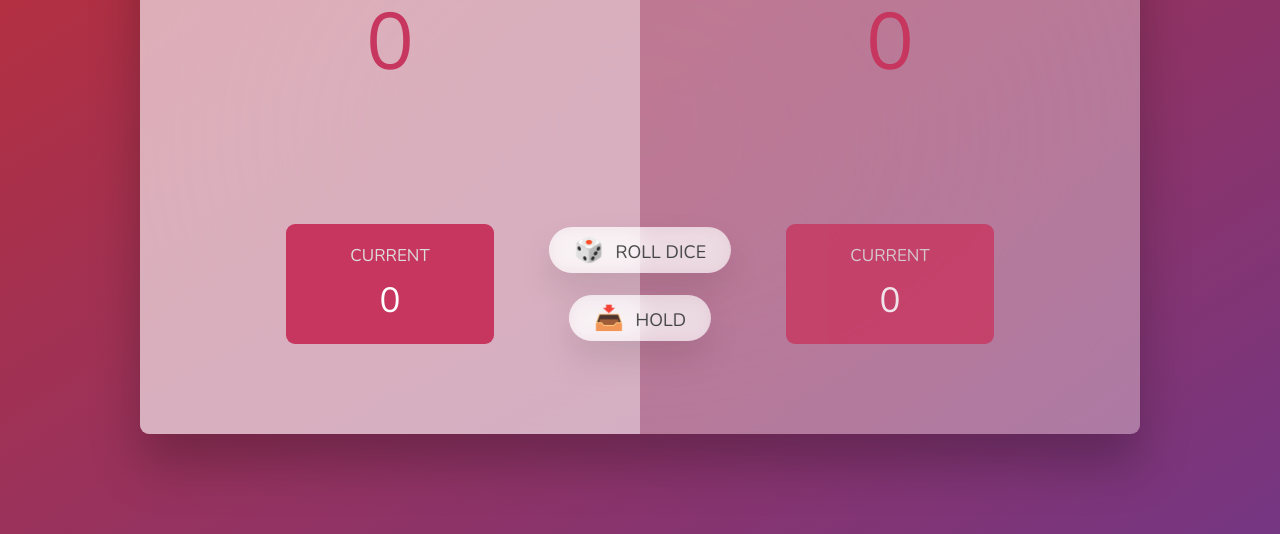
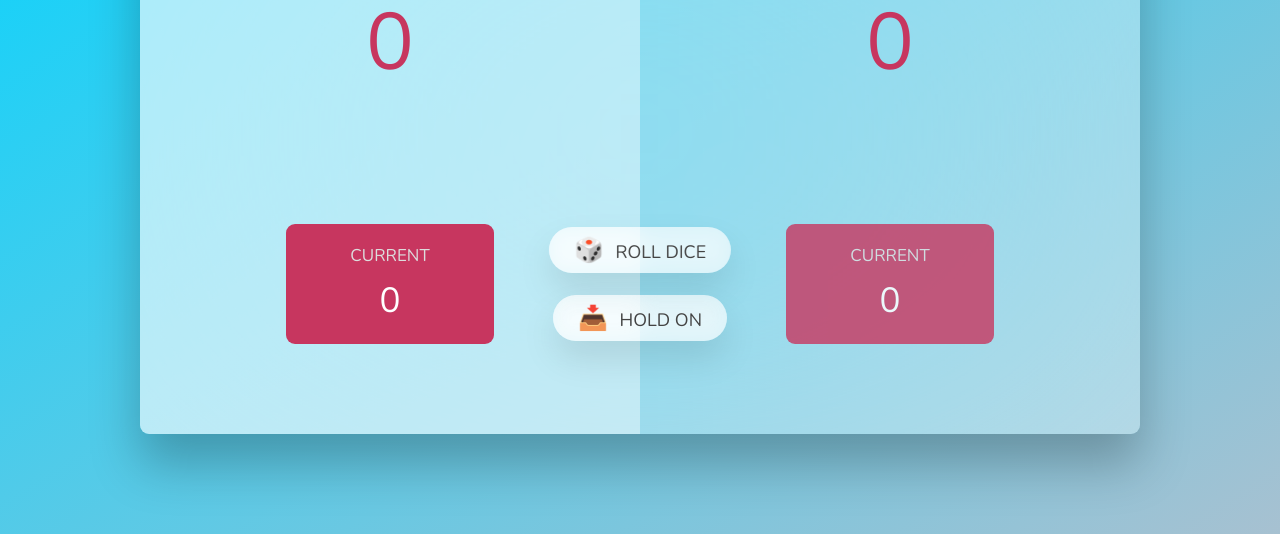
Before and after one commit to Divyanshigarg/js, a plain HTML site: page JS-Games/Dice-game/index.html in a window 1280 px wide. Shown: the part 266-800 px from the top of the page. Drawn offline with nearby package versions, Linux system fonts and the light colour scheme.

Commit message:
Updated index.html and style.css

```diff
--- a/JS-Games/Dice-game/index.html
+++ b/JS-Games/Dice-game/index.html
@@ -29,7 +29,7 @@
       <img src="dice-5.png" alt="Playing dice" class="dice" />
       <button class="btn btn--new">🔄 New game</button>
       <button class="btn btn--roll">🎲 Roll dice</button>
-      <button class="btn btn--hold">📥 Hold</button>
+      <button class="btn btn--hold">📥 Hold on</button>
     </main>
     <script src="script.js"></script>
   </body>
--- a/JS-Games/Dice-game/style.css
+++ b/JS-Games/Dice-game/style.css
@@ -1,4 +1,4 @@
-@import url('https://fonts.googleapis.com/css2?family=Nunito&display=swap');
+@import url("https://fonts.googleapis.com/css2?family=Nunito&display=swap");
 
 * {
   margin: 0;
@@ -12,11 +12,11 @@ html {
 }
 
 body {
-  font-family: 'Nunito', sans-serif;
+  font-family: "Nunito", sans-serif;
   font-weight: 400;
   height: 100vh;
   color: #333;
-  background-image: linear-gradient(to top left, #753682 0%, #bf2e34 100%);
+  background-image: linear-gradient(to top left, #a7c1d1 0%, #00d4ff 100%);
   display: flex;
   align-items: center;
   justify-content: center;
```
